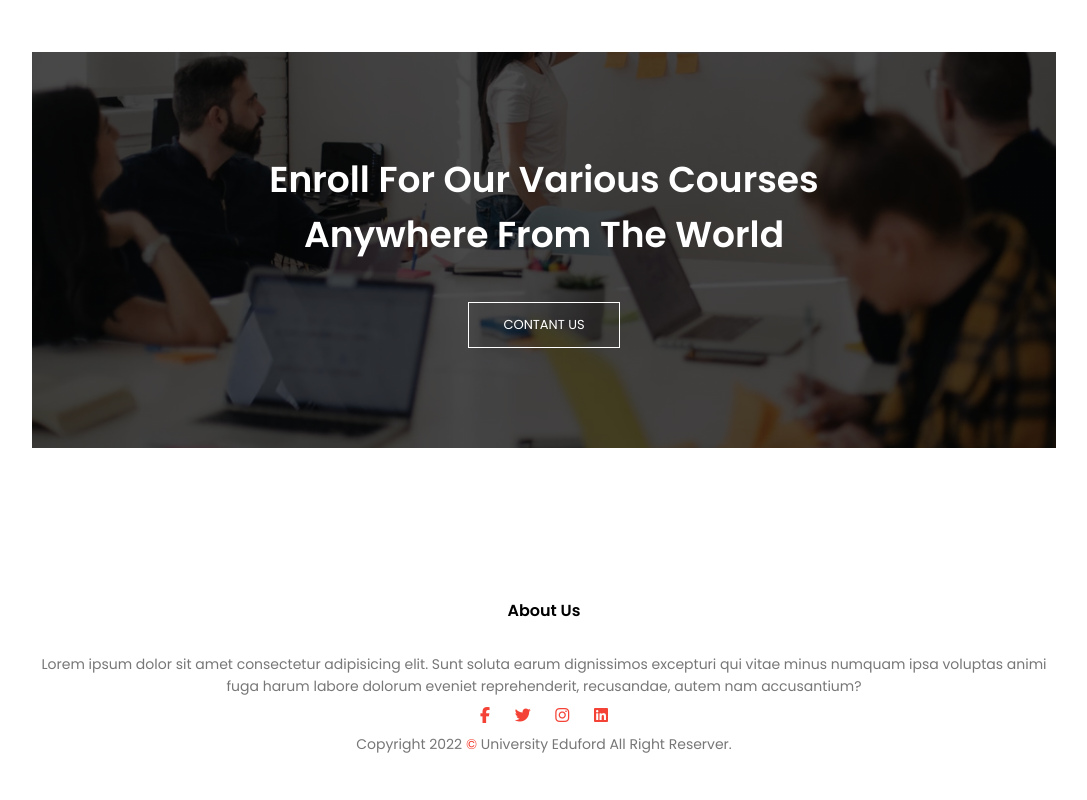
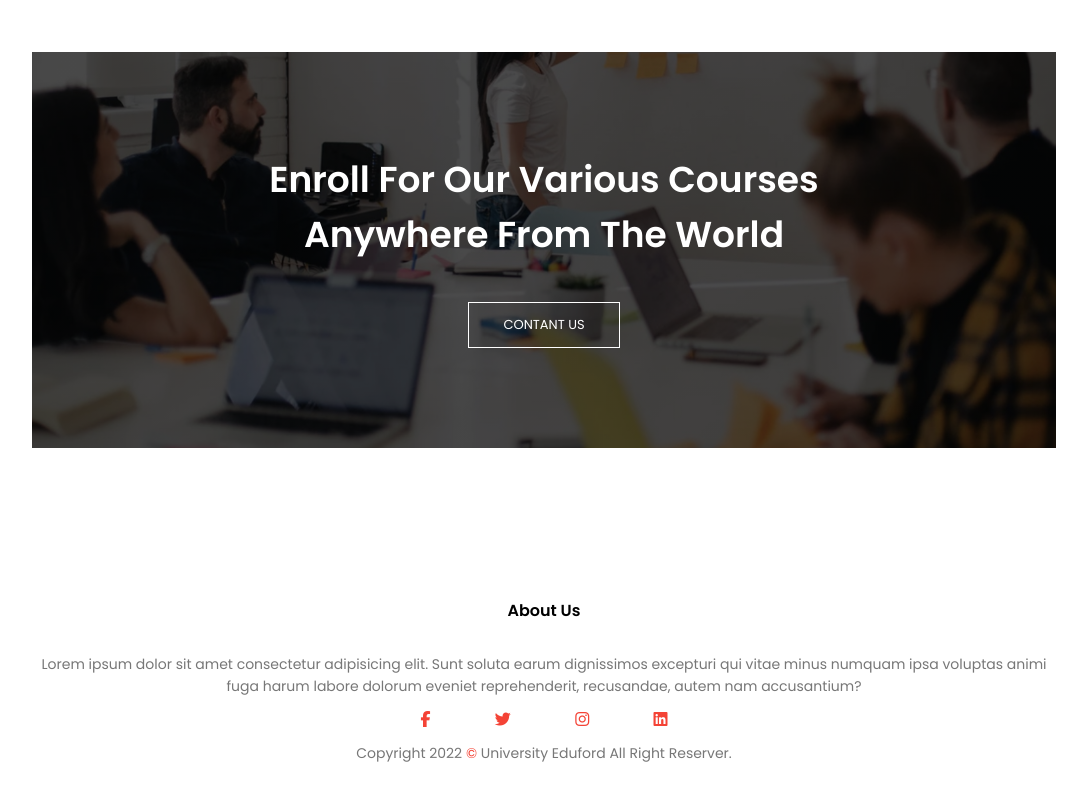
Before and after one commit to Ahmedelsayedd01/University-Eduford, a plain HTML site: page index.html in a window 1280 px wide. Shown: the part 3379-4179 px from the top of the page, without its empty margins (96-1183 px from the left). Drawn offline with Linux system fonts and the light colour scheme; files whose address does not match are found by name.

Commit message:
first commit

```diff
--- a/style.css
+++ b/style.css
@@ -253,16 +253,12 @@ h3 {
   margin-top: 20px;
   font-weight: 600;
 }
-.icons {
-  display: flex;
-  align-items: center;
-  justify-content: space-between;
-  width: 10%;
+.icons  i{
+  padding: 0 30px 0 30px;
   color: #f44336;
   cursor: pointer;
 }
-.footer p i,
-span {
+.footer span {
   color: #f44336;
 } /* responsive mobile */
 @media (max-width: 700px) {
```
